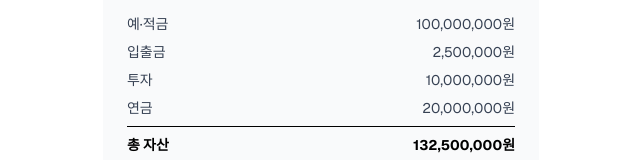
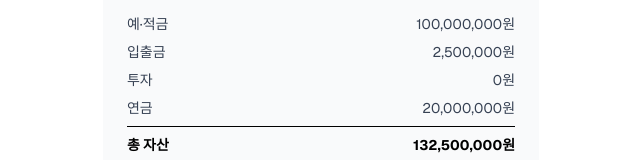
Before and after one commit to hana-connect/frontend, a Next.js app: page /asset-management in a window 1280 px wide. Both pictures are taken after a click on the button "자산 불러오기". Shown: the part 146-306 px from the top of the page, without its empty margins (319-959 px from the left). Built offline with nearby package versions, Linux system fonts and the light colour scheme.

Commit message:
fix: 투자 용어 정리

```diff
--- a/src/app/asset-management/_components/CurrentAsset.tsx
+++ b/src/app/asset-management/_components/CurrentAsset.tsx
@@ -28,7 +28,7 @@ export default function CurrentAsset({ assetData }: Props) {
         </div>
         <div className="flex justify-between">
           <span>투자</span>
-          <span>{formatCurrency(assetData?.subscription || 0)}원</span>
+          <span>{formatCurrency(assetData?.investment || 0)}원</span>
         </div>
         <div className="flex justify-between">
           <span>연금</span>
```
